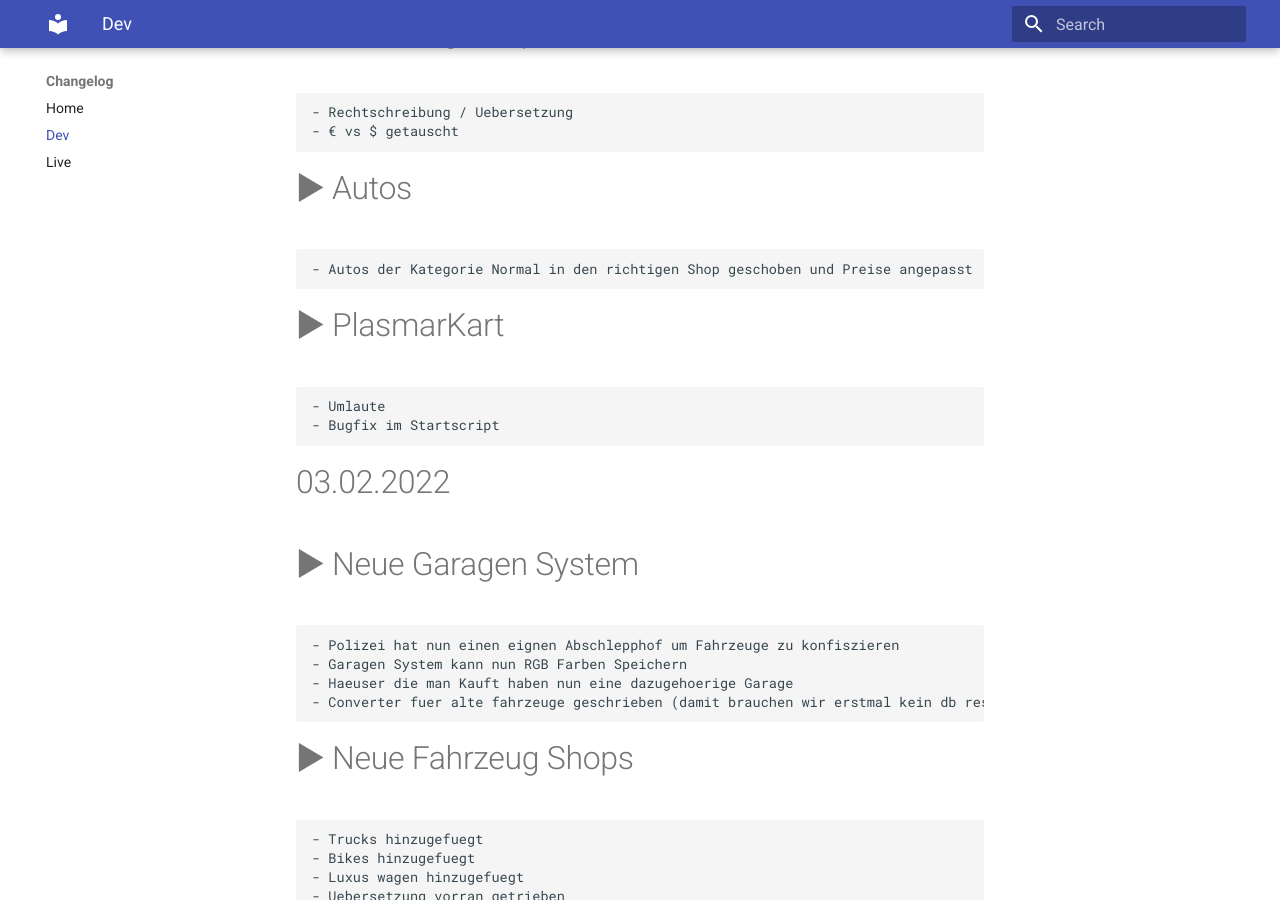
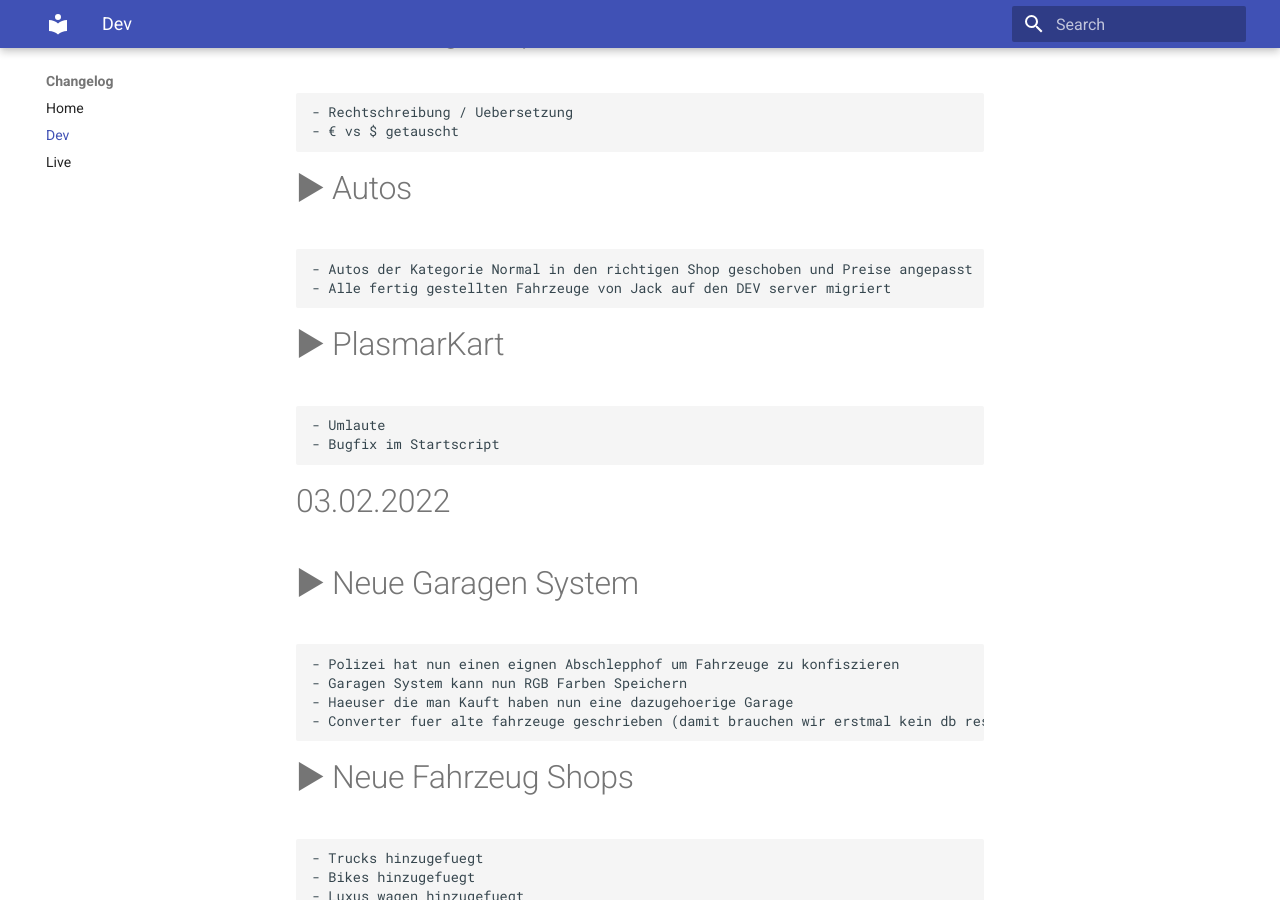
Before and after one commit to bochumrp/changelog, an MkDocs documentation site: the page built from docs/dev.md, in a window 1280 px wide and 900 px high, scrolled down 458 px. Built offline with MkDocs 1.6.1 and Material for MkDocs 9.7.7, drawn with Linux system fonts in a browser that asks for light colours.

Commit message:
Migration

```diff
--- a/docs/dev.md
+++ b/docs/dev.md
@@ -15,6 +15,7 @@ Dev Changelog
 
 # ► Autos
     - Autos der Kategorie Normal in den richtigen Shop geschoben und Preise angepasst
+    - Alle fertig gestellten Fahrzeuge von Jack auf den DEV server migriert
 
 # ► PlasmarKart
     - Umlaute
```
